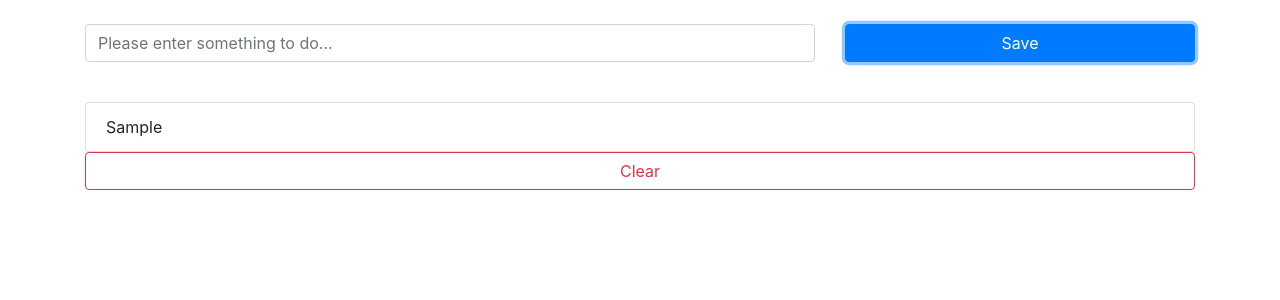
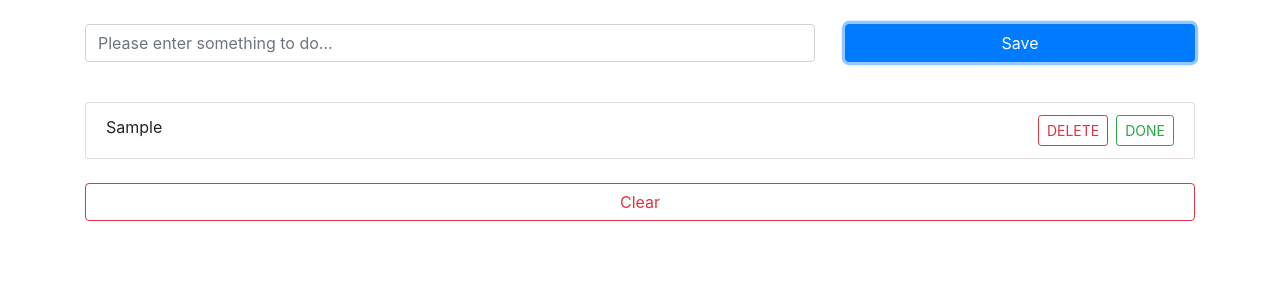
Before and after one commit to PROG17/react-basics, a React (Create React App) app: page / in a window 1280 px wide. Both pictures are taken after typing "Sample" into the empty fields and a click on the button "Save". Shown: the top 300 px of the page. Built offline with nearby package versions, Linux system fonts and the light colour scheme.

Commit message:
Add "delete" and "toggleDone" btn

```diff
--- a/src/components/List.js
+++ b/src/components/List.js
@@ -3,9 +3,9 @@ import React from "react";
 import ListItem from "./ListItem";
 
 export default props => (
-  <ul className="list-group">
+  <ul className="list-group mb-4">
     {props.todos.map(item => (
-      <ListItem item={item} key={item.id} />
+      <ListItem item={item} key={item.id} {...props} />
     ))}
   </ul>
 );
--- a/src/components/ListItem.js
+++ b/src/components/ListItem.js
@@ -1,3 +1,23 @@
 import React from "react";
 
-export default props => <li className="list-group-item">{props.item.name}</li>;
+const renderStyledNameText = item => {
+  return item.isDone ? <del>{item.name}</del> : item.name;
+};
+
+export default props => (
+  <li className="list-group-item">
+    {renderStyledNameText(props.item)}{" "}
+    <button
+      className="float-right label btn btn-sm btn-outline-success"
+      onClick={event => props.handleToggleDone(props.item)}
+    >
+      DONE
+    </button>
+    <button
+      className="float-right label btn btn-sm btn-outline-danger mr-2"
+      onClick={event => props.handleDelete(props.item)}
+    >
+      DELETE
+    </button>
+  </li>
+);
--- a/src/containers/TodoList.js
+++ b/src/containers/TodoList.js
@@ -71,6 +71,22 @@ export default class TodoList extends Component {
     this.setState(initialState);
   };
 
+  handleToggleDone = item => {
+    // Add code laterz
+    const todos = this.state.todos.map(todo => {
+      if (todo.id === item.id) {
+        todo.isDone = !todo.isDone;
+      }
+      return todo;
+    });
+    this.setState({ ...this.state, todos });
+  };
+
+  handleDelete = item => {
+    const todos = this.state.todos.filter(todo => todo.id !== item.id);
+    this.setState({ ...this.state, todos });
+  };
+
   renderEmptyMessage() {
     // Show message if list is empty
     if (!this.state.todos.length) {
@@ -111,7 +127,11 @@ export default class TodoList extends Component {
             </div>
           </div>
 
-          <List todos={this.state.todos} />
+          <List
+            todos={this.state.todos}
+            handleToggleDone={this.handleToggleDone}
+            handleDelete={this.handleDelete}
+          />
           {this.renderClearButton()}
           {this.renderEmptyMessage()}
         </div>
```
